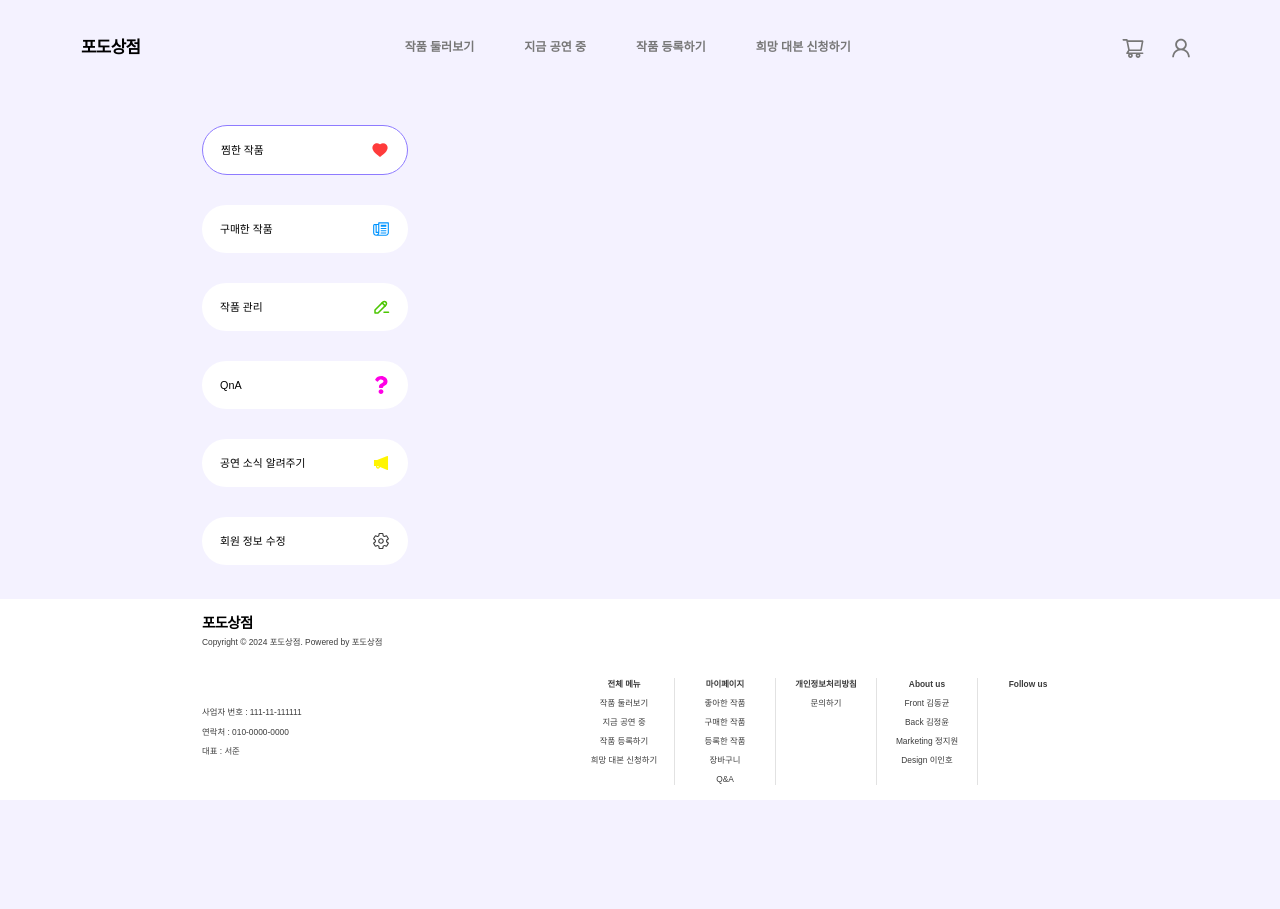
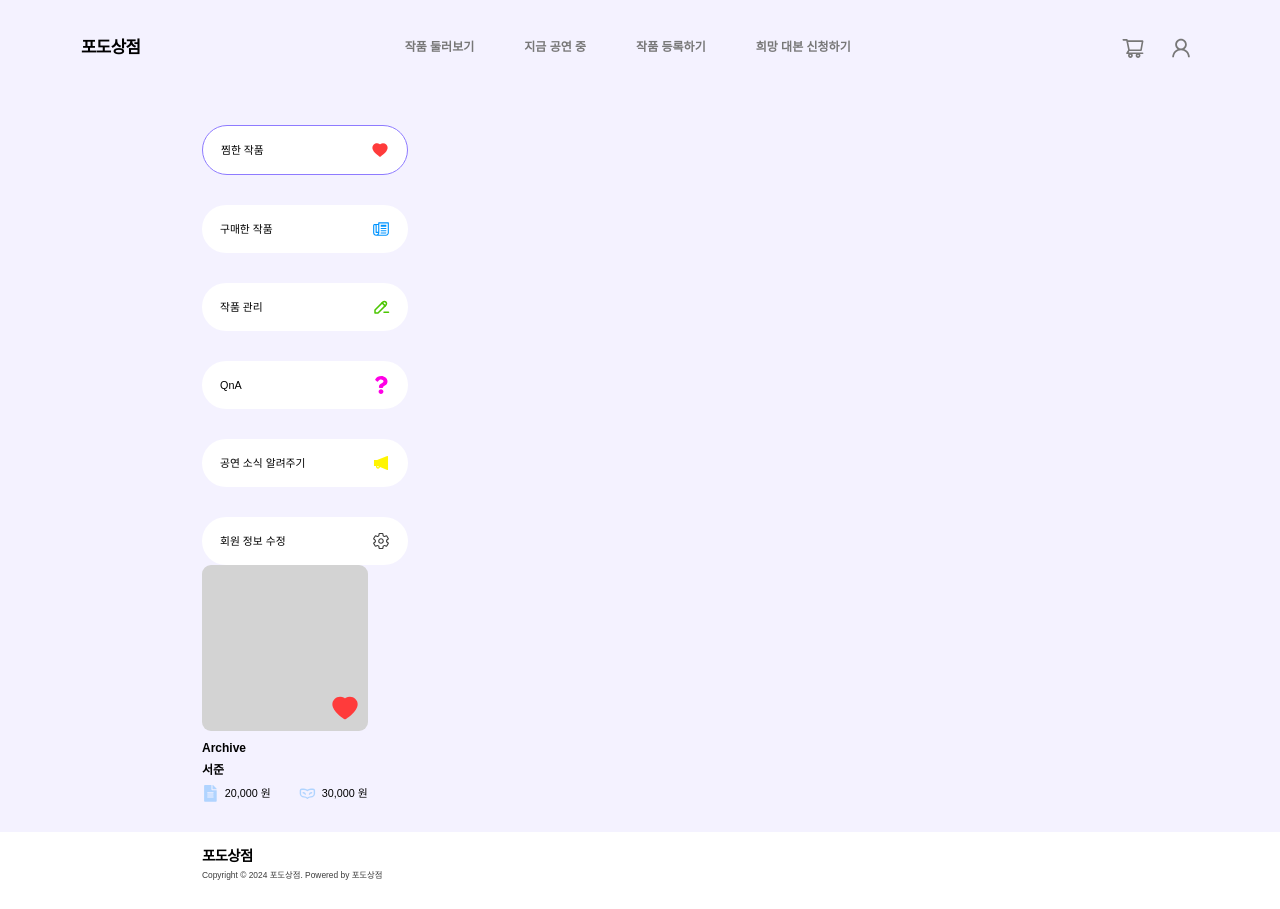
Before and after one commit to game240/FE, a React (Vite) app: page /mypage/liked in a window 1280 px wide. Shown: the top 909 px of the page. Before the commit the page ends 800 px from the top, so only its background shows below. Built offline with nearby package versions, Linux system fonts and the light colour scheme.

Commit message:
FEAT: LikedItem 구현

```diff
--- /dev/null
+++ b/src/pages/mypage/components/LikedItem/index.tsx
@@ -0,0 +1,33 @@
+import * as S from "./style";
+import COLOR from "@/styles/color";
+import { AiFillHeart } from "react-icons/ai";
+import { FaFileAlt } from "react-icons/fa";
+import { LuVenetianMask } from "react-icons/lu";
+
+const LikedItem = () => {
+  return (
+    <S.Container>
+      <S.ImgBox>
+        <div className="alt-img" />
+        <AiFillHeart color={COLOR.red} />
+      </S.ImgBox>
+
+      <S.Description>
+        <h5>Archive</h5>
+        <h5>서준</h5>
+        <S.Price>
+          <div className="price-box">
+            <FaFileAlt />
+            <p>20,000 원</p>
+          </div>
+          <div className="price-box">
+            <LuVenetianMask />
+            <p>30,000 원</p>
+          </div>
+        </S.Price>
+      </S.Description>
+    </S.Container>
+  );
+};
+
+export default LikedItem;
--- /dev/null
+++ b/src/pages/mypage/components/LikedItem/style.ts
@@ -0,0 +1,52 @@
+import COLOR from "@/styles/color";
+import { FlexAlign, FlexBetween, FlexColumn } from "@/styles/flex";
+import { FONT_LARGE } from "@/styles/font";
+import styled from "styled-components";
+
+export const Container = styled.div`
+  width: 27.6rem;
+  ${FlexColumn};
+  gap: 1.5rem;
+`;
+
+export const ImgBox = styled.div`
+  width: 27.6rem;
+  height: 27.6rem;
+  position: relative;
+
+  .alt-img {
+    width: 100%;
+    height: 100%;
+    border-radius: 1.5rem;
+    background-color: lightgrey;
+  }
+
+  & > svg {
+    position: absolute;
+    bottom: 1.3rem;
+    right: 1.3rem;
+    width: 5rem;
+    height: 5rem;
+  }
+`;
+
+export const Description = styled.div`
+  ${FlexColumn};
+  gap: 1rem;
+`;
+
+export const Price = styled.div`
+  ${FlexBetween};
+
+  .price-box {
+    ${FlexAlign};
+    gap: 6px;
+    ${FONT_LARGE};
+
+    & > svg {
+      width: 2.8rem;
+      height: 2.8rem;
+      color: ${COLOR.blue3};
+    }
+  }
+`;
--- a/src/pages/mypage/liked/index.tsx
+++ b/src/pages/mypage/liked/index.tsx
@@ -1,3 +1,4 @@
+import LikedItem from "../components/LikedItem";
 import SubNav from "../components/SubNav";
 import * as S from "./style";
 
@@ -5,6 +6,7 @@ const Liked = () => {
   return (
     <S.Section>
       <SubNav currentTab="찜한 작품" />
+      <LikedItem />
     </S.Section>
   );
 };
```
